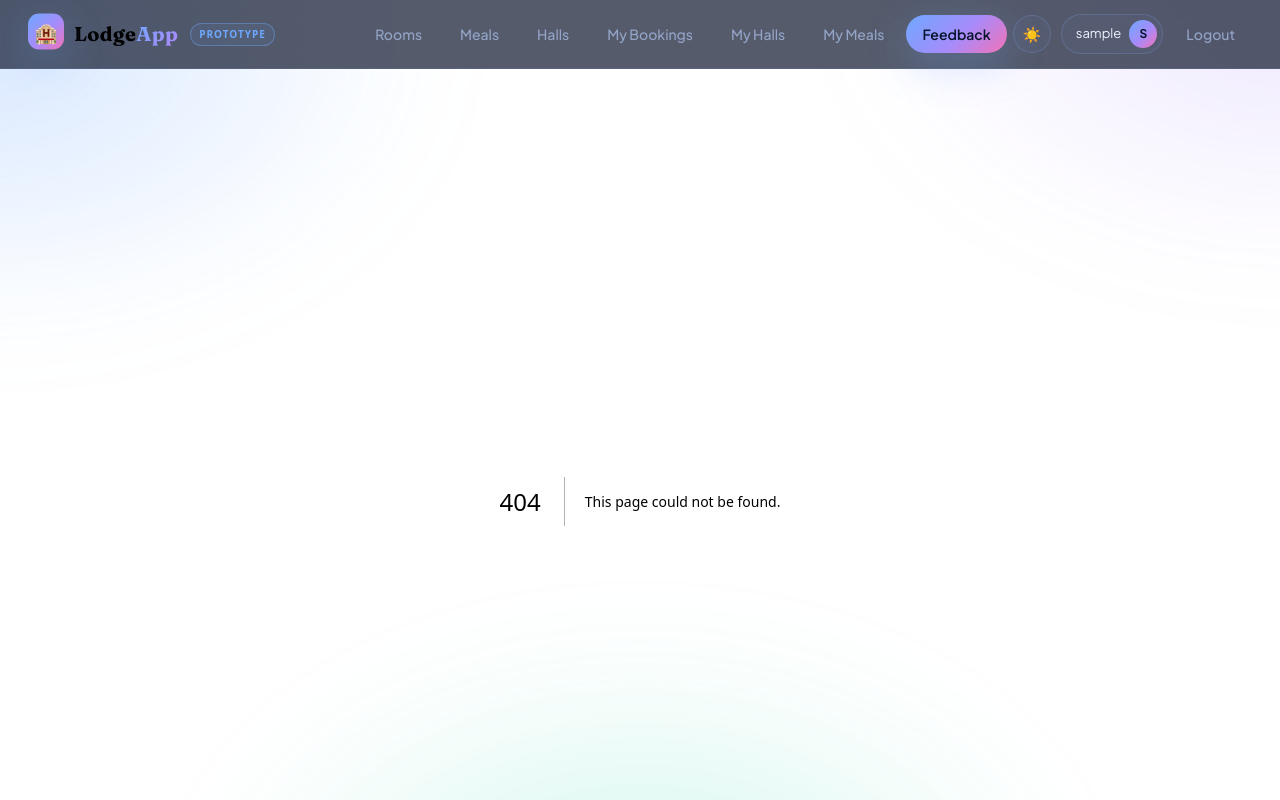
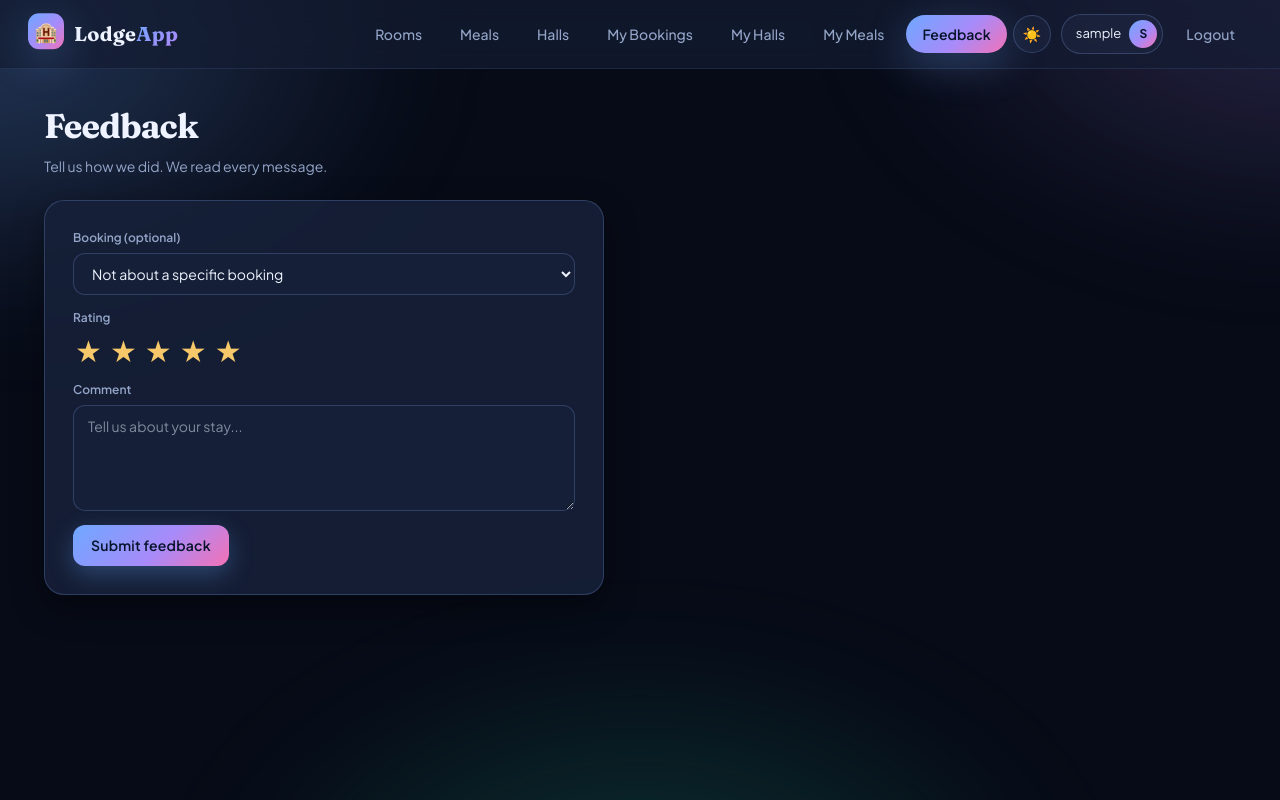
Before and after one commit to Jose-11-2001/lodge-frontend, a Next.js app: page /feedback in a window 1280 px wide. Before the commit this address had no page. Shown: the top 800 px of the page. Built offline with nearby package versions, Linux system fonts and the light colour scheme; sample sign-in values are in the browser's storage.

Commit message:
updating header file and adding feedback file

```diff
--- /dev/null
+++ b/app/feedback/page.tsx
@@ -0,0 +1,114 @@
+'use client';
+
+import React, { useState } from 'react';
+import { useLodge } from '@/context/LodgeContext';
+import { useRequireLogin } from '@/lib/useRequireLogin';
+import { dateOnly } from '@/lib/format';
+
+export default function FeedbackPage() {
+  const user = useRequireLogin();
+  const { bookings, feedbackList, createFeedback, showToast } = useLodge();
+  const [bookingId, setBookingId] = useState('');
+  const [rating, setRating] = useState(5);
+  const [comment, setComment] = useState('');
+
+  if (!user) return null;
+
+  const myBookings = bookings.filter((b) => b.customerUsername === user.username);
+  const myFeedback = feedbackList
+    .filter((f) => f.customerUsername === user.username)
+    .slice()
+    .reverse();
+
+  const submit = (e: React.FormEvent) => {
+    e.preventDefault();
+    try {
+      if (!comment.trim()) throw new Error('Please write a short comment');
+      createFeedback({ bookingId: bookingId ? Number(bookingId) : null, rating, comment: comment.trim() });
+      showToast('Thanks for your feedback!');
+      setBookingId('');
+      setRating(5);
+      setComment('');
+    } catch (err) {
+      showToast((err as Error).message, true);
+    }
+  };
+
+  return (
+    <div>
+      <h2 className="m-0 font-fraunces font-bold text-[34px] tracking-tight">Feedback</h2>
+      <p className="mt-1 mb-6 text-sm text-[var(--muted)]">Tell us how we did. We read every message.</p>
+
+      <form
+        onSubmit={submit}
+        className="max-w-[560px] bg-[var(--card)] border border-[var(--line-2)] rounded-[20px] p-7 shadow-[var(--shadow-md)] mb-8"
+      >
+        <div className="field">
+          <label>Booking (optional)</label>
+          <select value={bookingId} onChange={(e) => setBookingId(e.target.value)}>
+            <option value="">Not about a specific booking</option>
+            {myBookings.map((b) => (
+              <option key={b.id} value={b.id}>
+                #{b.id} · {b.roomName} · {dateOnly(b.checkIn)}
+              </option>
+            ))}
+          </select>
+        </div>
+
+        <div className="field">
+          <label>Rating</label>
+          <div className="flex gap-1" role="radiogroup" aria-label="Rating">
+            {[1, 2, 3, 4, 5].map((n) => (
+              <button
+                key={n}
+                type="button"
+                role="radio"
+                aria-checked={rating === n}
+                aria-label={`${n} star${n > 1 ? 's' : ''}`}
+                onClick={() => setRating(n)}
+                className={`bg-transparent border-none cursor-pointer text-[30px] leading-none p-0.5 transition-transform hover:scale-110 ${
+                  n <= rating ? 'text-[var(--gold)]' : 'text-[var(--line-2)]'
+                }`}
+              >
+                ★
+              </button>
+            ))}
+          </div>
+        </div>
+
+        <div className="field">
+          <label>Comment</label>
+          <textarea
+            rows={4}
+            placeholder="Tell us about your stay..."
+            value={comment}
+            onChange={(e) => setComment(e.target.value)}
+          />
+        </div>
+
+        <button className="btn btn-primary" type="submit">Submit feedback</button>
+      </form>
+
+      {myFeedback.length > 0 && (
+        <>
+          <h3 className="m-0 mb-4 font-fraunces text-[22px]">Your feedback</h3>
+          <div className="grid gap-[18px] grid-cols-[repeat(auto-fill,minmax(280px,1fr))]">
+            {myFeedback.map((f) => (
+              <div
+                key={f.id}
+                className="bg-[var(--card)] border border-[var(--line)] rounded-[var(--radius)] p-5 shadow-[var(--shadow-sm)]"
+              >
+                <div className="flex items-center justify-between gap-2">
+                  <div className="stars">{'★'.repeat(f.rating) + '☆'.repeat(5 - f.rating)}</div>
+                  <span className={`badge ${f.resolved ? 'ok' : 'warn'}`}>{f.resolved ? 'Resolved' : 'Open'}</span>
+                </div>
+                <p className="mt-2.5 mb-1 text-sm text-[var(--muted)] leading-relaxed">{f.comment || '—'}</p>
+                <p className="m-0 text-xs text-[var(--muted)]">{dateOnly(f.createdAt)}</p>
+              </div>
+            ))}
+          </div>
+        </>
+      )}
+    </div>
+  );
+}
--- a/components/Header.tsx
+++ b/components/Header.tsx
@@ -70,9 +70,6 @@ export default function Header() {
             <em className="not-italic bg-[image:var(--grad-1)] bg-[length:200%_100%] bg-clip-text text-transparent animate-[gradientShift_6s_ease_infinite]">
               App
             </em>
-            <span className="hidden sm:inline-block font-sans text-[10px] tracking-[1px] font-bold text-[var(--accent)] border border-[rgba(110,168,255,0.4)] px-2 py-[3px] rounded-full ml-3 bg-[rgba(110,168,255,0.08)]">
-              PROTOTYPE
-            </span>
           </h1>
         </Link>
 
```
